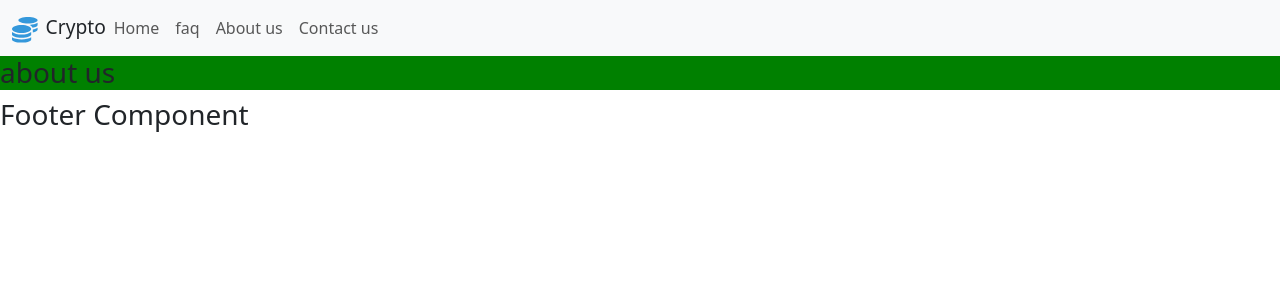
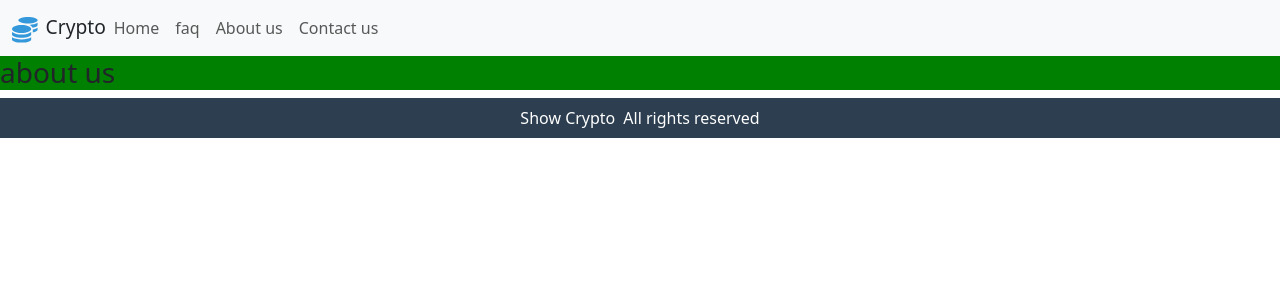
Before and after one commit to rouhollahasadi/asadi-crypto, a React (Create React App) app: page /about-us in a window 1280 px wide. Shown: the top 300 px of the page. Built offline with nearby package versions, Linux system fonts and the light colour scheme.

Commit message:
design footer

```diff
--- a/src/components/ui/Footer.component.jsx
+++ b/src/components/ui/Footer.component.jsx
@@ -1,10 +1,20 @@
 import React from 'react';
+import './Footer.css';
+
+
+
+
 
 const FooterComponent = () => {
     return (
-        <div>
-            <h3>Footer Component</h3>
-        </div>
+        <footer className="footer">
+            <span>
+                Show Crypto
+            </span>
+            <span class="d-none d-md-inline ms-2">
+                All rights reserved
+            </span>
+        </footer>
     );
 };
 
--- /dev/null
+++ b/src/components/ui/Footer.css
@@ -0,0 +1,8 @@
+.footer{
+    display: flex;
+    justify-content: center;
+    align-items: center;
+    color: #fff;
+    background-color: #2c3e50;
+    height: 40px;
+}
```
